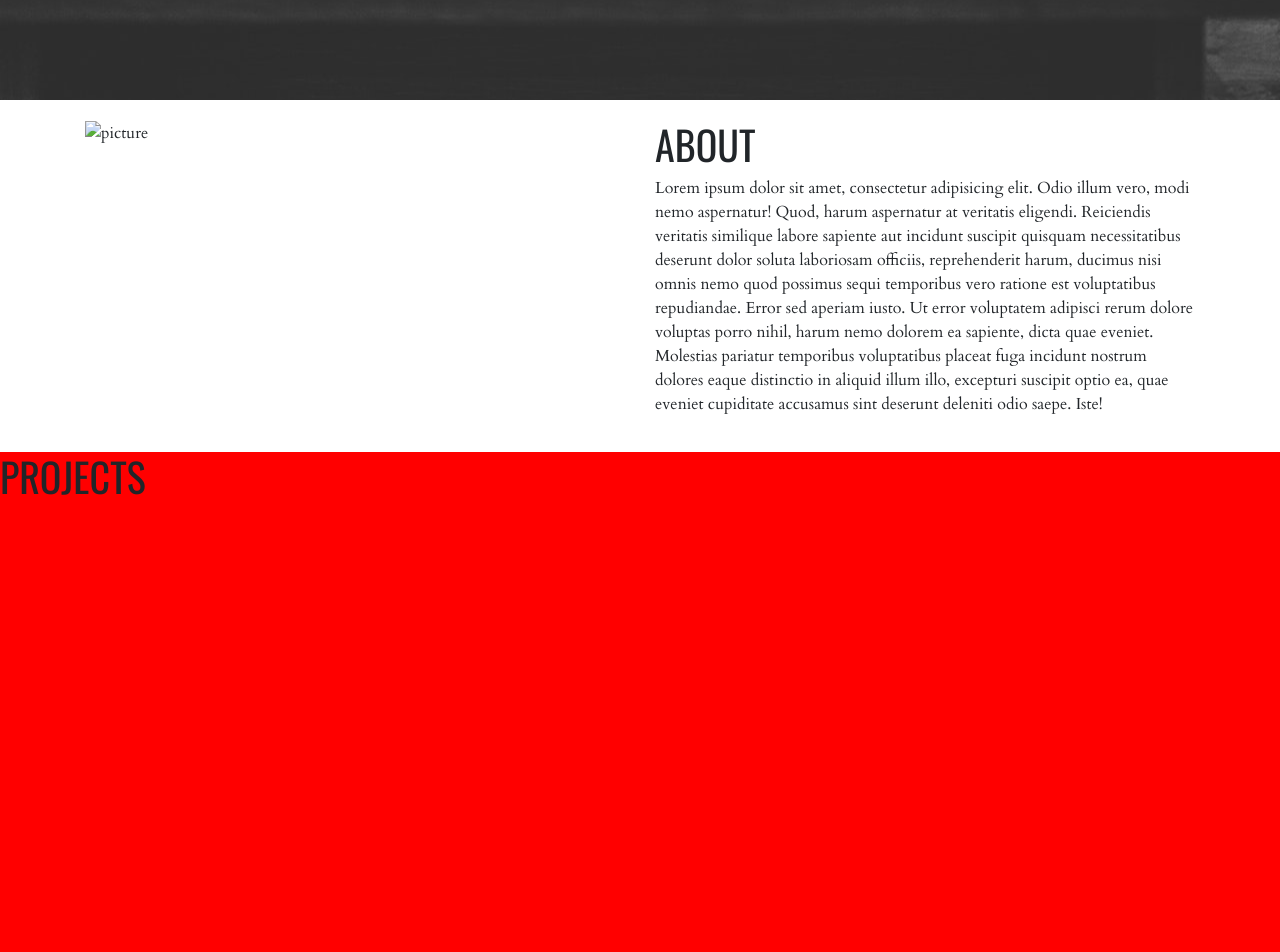
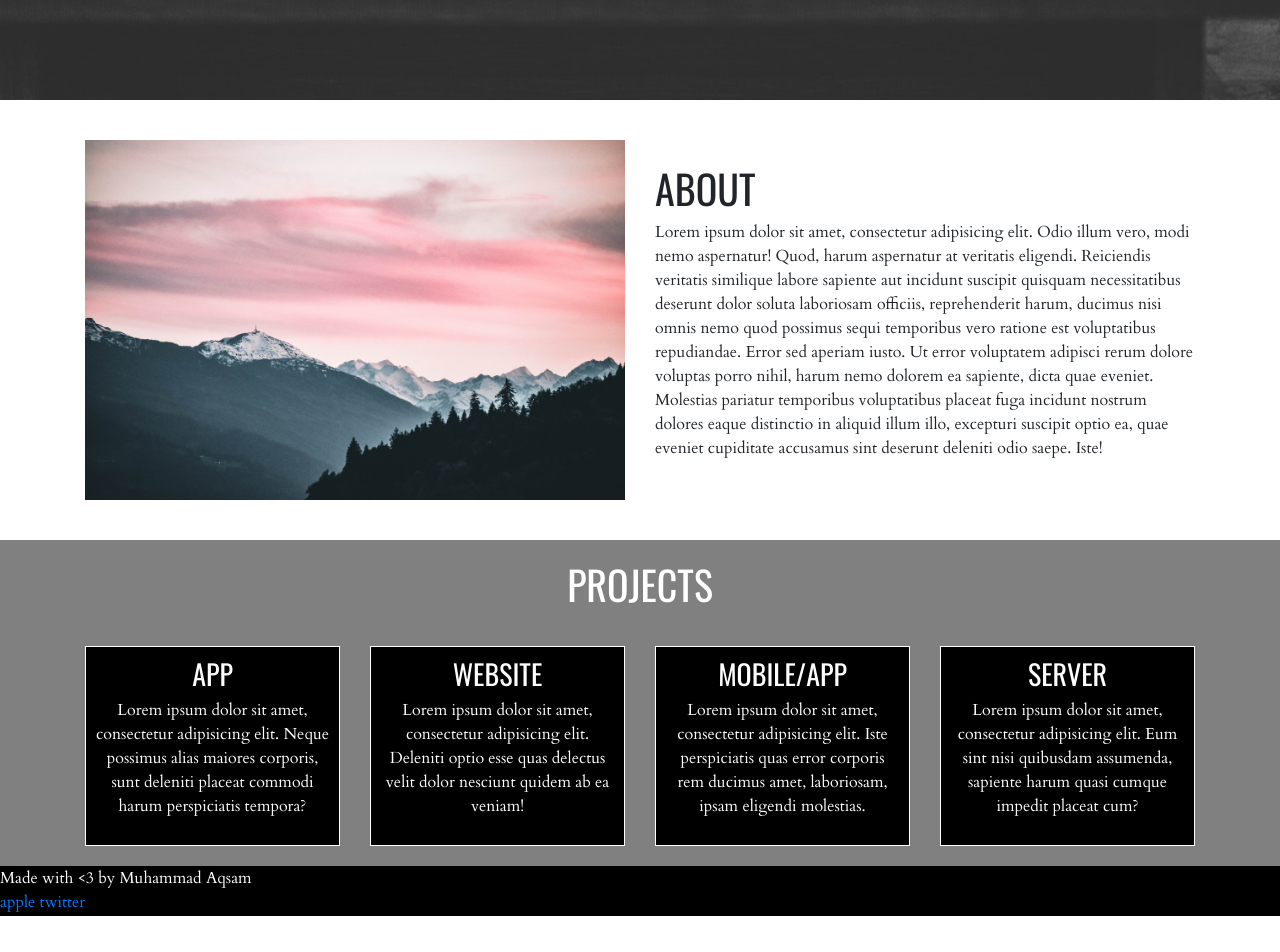
Before and after one commit to MoAqsam/PortfolioTemplate, a plain HTML site: page index.html in a window 1280 px wide. Shown: the part 700-1652 px from the top of the page. After the commit the page ends 1616 px from the top, so only its background shows below. Drawn offline with nearby package versions, Linux system fonts and the light colour scheme.

Commit message:
added more content

```diff
--- a/index.html
+++ b/index.html
@@ -15,37 +15,71 @@
 
 <body>
   <!-- Menu -->
-  <div class="clear"></div>
+
   <!-- Section Landing -->
   <section id="home" class="center-content">
     <div class="text-content-home">
       <h1>Hi, My name is {Insert Name here}</h1>
-      <p class="reset-p ">Software Developer</p>
+      <p class="reset-p ">Full Stack Developer</p>
     </div>
   </section>
   <!-- Section About -->
   <div id="about" class="container">
     <div class="row" style="padding:20px 0px">
       <div class="col-md-6 col-sm-12">
-          <img src="" alt="picture" class="responsive"/>
+          <div class="img-container-about">
+              <img src="./img/about-placeholder.jpeg" alt="picture" class="img-fluid"/>
+          </div>
       </div>
-      <div class="col-md-6 col-sm-12">
+      <div class="col-md-6 col-sm-12 text-content-about">
         <h1>About</h1>
         <p>Lorem ipsum dolor sit amet, consectetur adipisicing elit. Odio illum vero, modi nemo aspernatur! Quod, harum aspernatur at veritatis eligendi. Reiciendis veritatis similique labore sapiente aut incidunt suscipit quisquam necessitatibus deserunt dolor soluta laboriosam officiis, reprehenderit harum, ducimus nisi omnis nemo quod possimus sequi temporibus vero ratione est voluptatibus repudiandae. Error sed aperiam iusto. Ut error voluptatem adipisci rerum dolore voluptas porro nihil, harum nemo dolorem ea sapiente, dicta quae eveniet. Molestias pariatur temporibus voluptatibus placeat fuga incidunt nostrum dolores eaque distinctio in aliquid illum illo, excepturi suscipit optio ea, quae eveniet cupiditate accusamus sint deserunt deleniti odio saepe. Iste!</p>
       </div>
+    </div>
   </div>
+  <!-- Section Projects - you can add more as more projects are included -->
+  <div id="projects">
+    <div class="container">
+      <div class="row">
+        <div class="col s12">
+          <h1>Projects</h1>
+        </div>
+      </div>
+      <div class="row" style="margin-top:30px">
+        <div class="col-sm-12 col-md-4 col-lg-3">
+          <div class="proj-box">
+            <h3>App</h3>
+            <p>Lorem ipsum dolor sit amet, consectetur adipisicing elit. Neque possimus alias maiores corporis, sunt deleniti placeat commodi harum perspiciatis tempora?</p>
+          </div>
+        </div>
+        <div class="col-sm-12 col-md-4 col-lg-3">
+          <div class="proj-box">
+            <h3>Website</h3>
+            <p>Lorem ipsum dolor sit amet, consectetur adipisicing elit. Deleniti optio esse quas delectus velit dolor nesciunt quidem ab ea veniam!</p>
+          </div>
+        </div>
+        <div class="col-sm-12 col-md-4 col-lg-3">
+          <div class="proj-box">
+            <h3>Mobile/App</h3>
+            <p>Lorem ipsum dolor sit amet, consectetur adipisicing elit. Iste perspiciatis quas error corporis rem ducimus amet, laboriosam, ipsam eligendi molestias.</p>
+          </div>
+        </div>
+        <div class="col-sm-12 col-md-4 col-lg-3">
+          <div class="proj-box">
+            <h3>Server</h3>
+            <p>Lorem ipsum dolor sit amet, consectetur adipisicing elit. Eum sint nisi quibusdam assumenda, sapiente harum quasi cumque impedit placeat cum?</p>
+          </div>
+        </div>
+      </div>
+    </div>
+
   </div>
-  <!-- Section Projects -->
-  <section>
-    <h1>Projects</h1>
-  </section>
-  <!-- Section Contact -->
-  <section>
-    <h1>Contact</h1>
-  </section>
-
   <footer>
     <p class="reset-p">Made with &lt;3 by Muhammad Aqsam</p>
+    <div class="icons">
+      <a href="">apple</a>
+      <a href="">twitter</a>
+    </div>
   </footer>
 </body>
 
--- a/style.css
+++ b/style.css
@@ -19,7 +19,6 @@ h1, h2, h3, h4, h5, h6 {
 section {
   height: 100vh;
   width:100%;
-  background:red;
 }
 
 .center-content {
@@ -41,6 +40,51 @@ section {
   background:black;
   padding: 20px 20px;
 }
+/* About */
+#about .row .img-container-about {
+  height: 100%;
+  width:100%;
+  display: flex;
+  align-items: center;
+  justify-content: center;
+  padding-bottom: 20px;
+  padding-top: 20px;
+}
+#about .row .img-container-about img {
+  height: 100%;
+  width: 100%;
+}
+#about .row .text-content-about {
+  display: flex;
+  flex-direction: column;
+  align-self: center;
+}
+/* Projects */
+#projects {
+  background: grey;
+  color:white;
+  padding-bottom: 20px;
+}
+#projects .container .row  h1 {
+  text-align: center;
+  margin-top: 20px;
+}
+
+.proj-box {
+  padding: 10px;
+  text-align: center;
+  border: 1px solid white;
+  height: 200px;
+  background:black;
+}
+
+/* Contact */
+#contact {
+  text-align: center;
+  padding: 10px 0px;
+}
+
+
 /* nav */
 nav {
   width: 100%;
@@ -73,8 +117,9 @@ nav a:hover {
 
 footer {
   height:50px;
-  padding: 20px 0px;
   background:black;
-  text-align: center;
   color:white;
 }
+.icons {
+  justify-content: center;
+}
```
Also changed, not shown: img/about-placeholder.jpeg (added).
